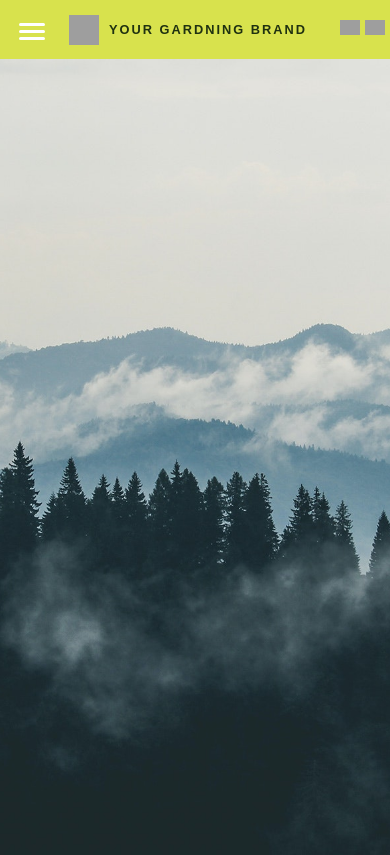
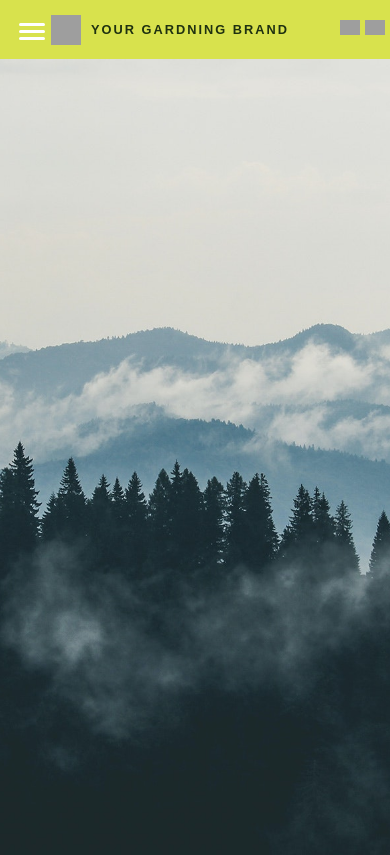
Before and after one commit to UzairKhalil/eBay-Temp-2, a plain HTML site: page index.html in a window 390 px wide. Drawn offline with Linux system fonts and the light colour scheme; grey boxes are pictures that could not be loaded.

Commit message:
css mod3

```diff
--- a/style.css
+++ b/style.css
@@ -24,7 +24,7 @@ a {
 	text-decoration: none;
 	color: #1f3110;
 }
-
+table{}
 header {
 	position: sticky;
 	top: 0px;
@@ -354,7 +354,7 @@ section {
 		width: auto;
 	}
 	.logo-container {
-		margin-left: 4rem;
+		margin-left: auto;
 	}
 	.logo {
 		font-size: 0.8rem;
```
